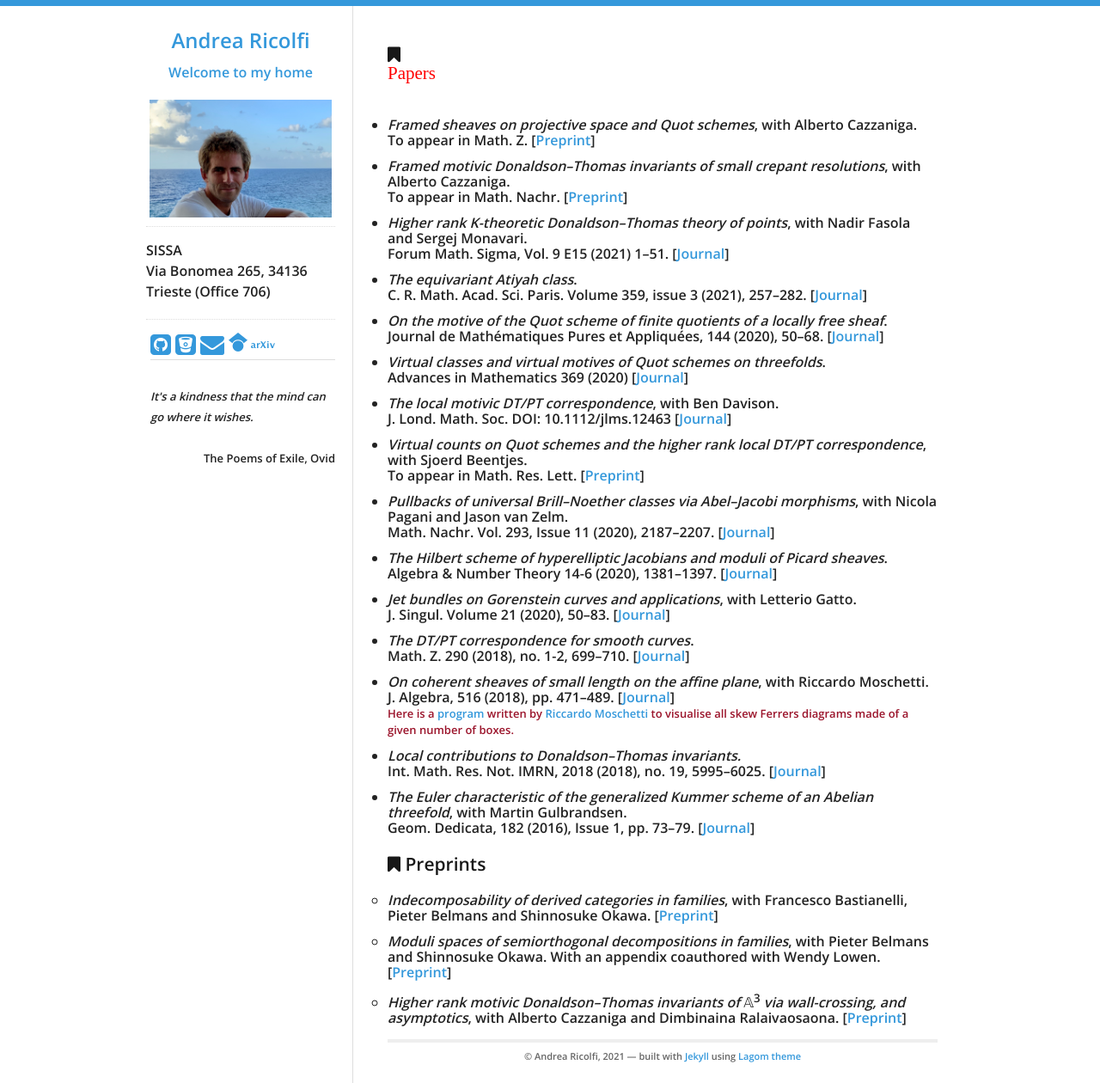
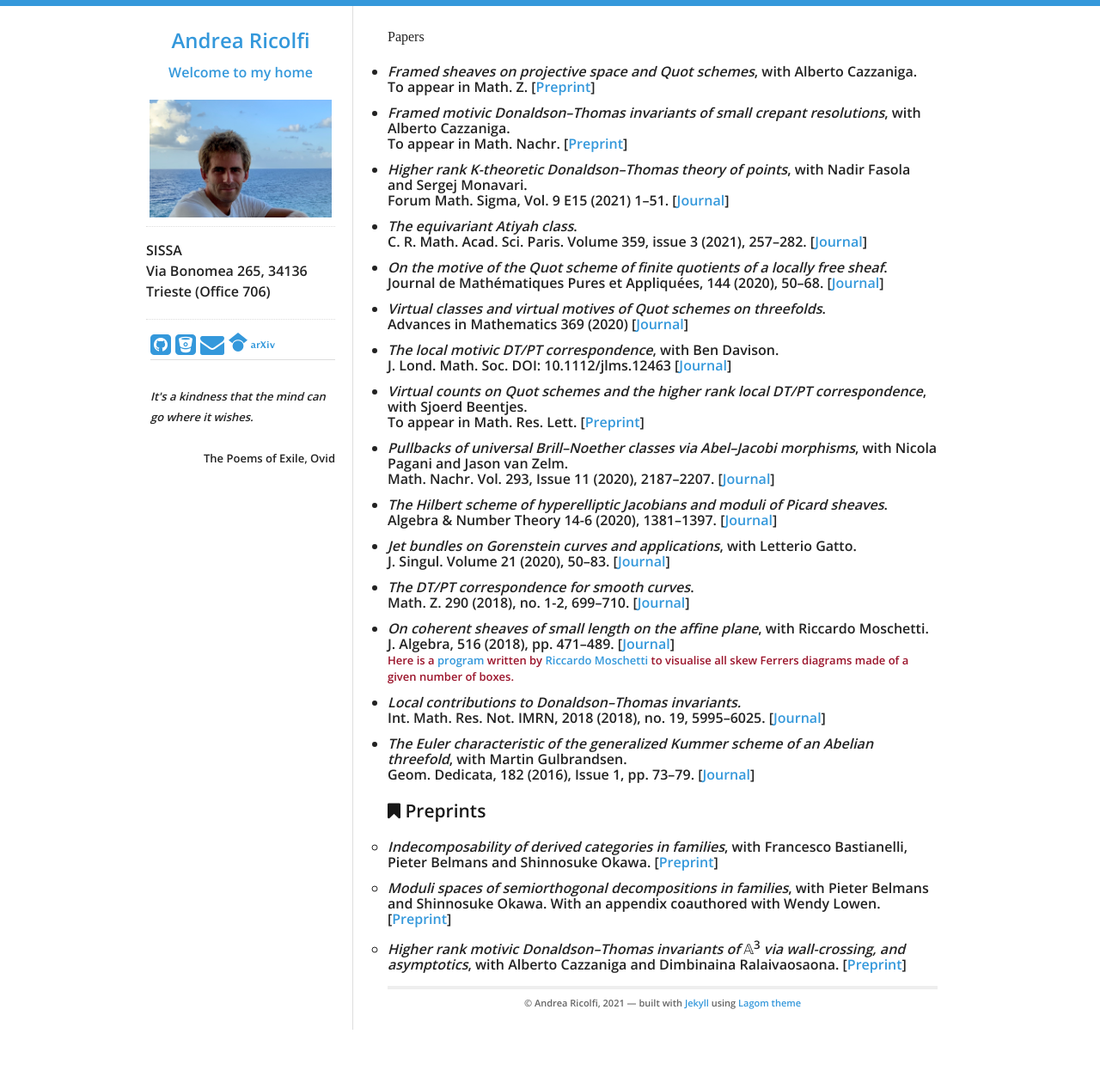
Before and after one commit to atricolfi/atricolfi.github.io, a Jekyll site: the page built from MATHEMATICS/Papers.html, in a window 1280 px wide. Shown: the whole page at 86% size. Built offline with Jekyll 4.4.1, drawn with Linux system fonts in a browser that asks for light colours; after the commit the page ends 1198 px from its top, so only the background shows below that.

Commit message:
Update Papers.html

```diff
--- a/MATHEMATICS/Papers.html
+++ b/MATHEMATICS/Papers.html
@@ -4,7 +4,7 @@ title: Blog Posts
 ---
 
 <div id="home">
-   <h3><i class="fa fa-bookmark"><p style="color:red">Papers </p></i> </h3>
+   <p style="font-family:'Lucida Handwriting'" "color:red">Papers </p>
 <p>
 
 
```
